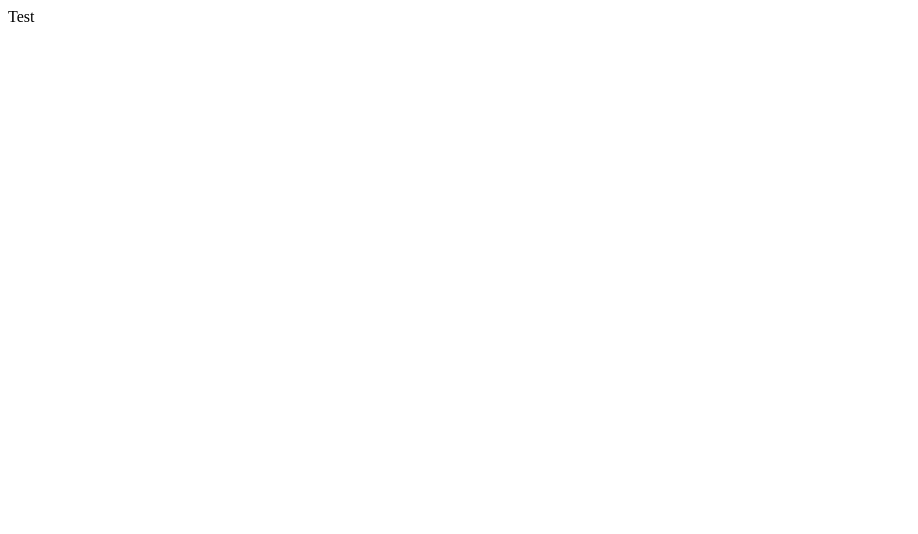
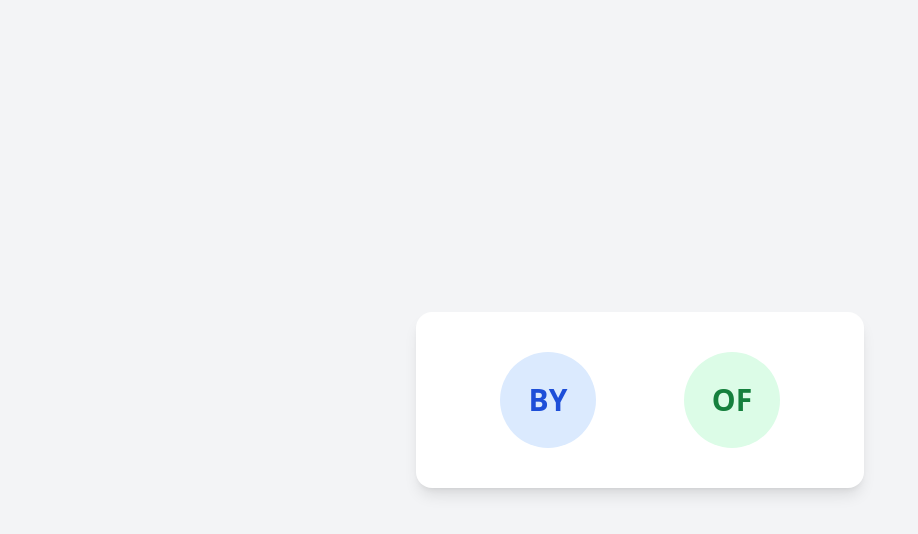
Before and after one commit to autarkiccc/autarkiccc.github.io, a plain HTML site: page index.html in a window 1280 px wide. Shown: the whole page, without its empty margins (0-918 px from the left). Drawn offline with nearby package versions, Linux system fonts and the light colour scheme.

Commit message:
Update index.html

```diff
--- a/index.html
+++ b/index.html
@@ -1 +1,25 @@
-Test
+<!DOCTYPE html>
+<html lang="en">
+<head>
+  <meta charset="UTF-8">
+  <meta name="viewport" content="width=device-width, initial-scale=1.0">
+  <title>Smart Logistics</title>
+  <script src="https://cdn.tailwindcss.com"></script>
+</head>
+<body class="bg-gray-100 min-h-screen flex items-center justify-center">
+
+  <div class="bg-white p-10 rounded-2xl shadow-lg w-full max-w-md space-y-10">
+    <div class="flex justify-around">
+      <!-- BY -->
+      <a href="https://by.smartlogistics.work" class="flex items-center justify-center w-24 h-24 bg-blue-100 rounded-full text-blue-700 text-3xl font-bold hover:bg-blue-600 hover:text-white transition transform hover:scale-110">
+        BY
+      </a>
+      <!-- OF -->
+      <a href="https://of.smartlogistics.work" class="flex items-center justify-center w-24 h-24 bg-green-100 rounded-full text-green-700 text-3xl font-bold hover:bg-green-600 hover:text-white transition transform hover:scale-110">
+        OF
+      </a>
+    </div>
+  </div>
+
+</body>
+</html>
```
